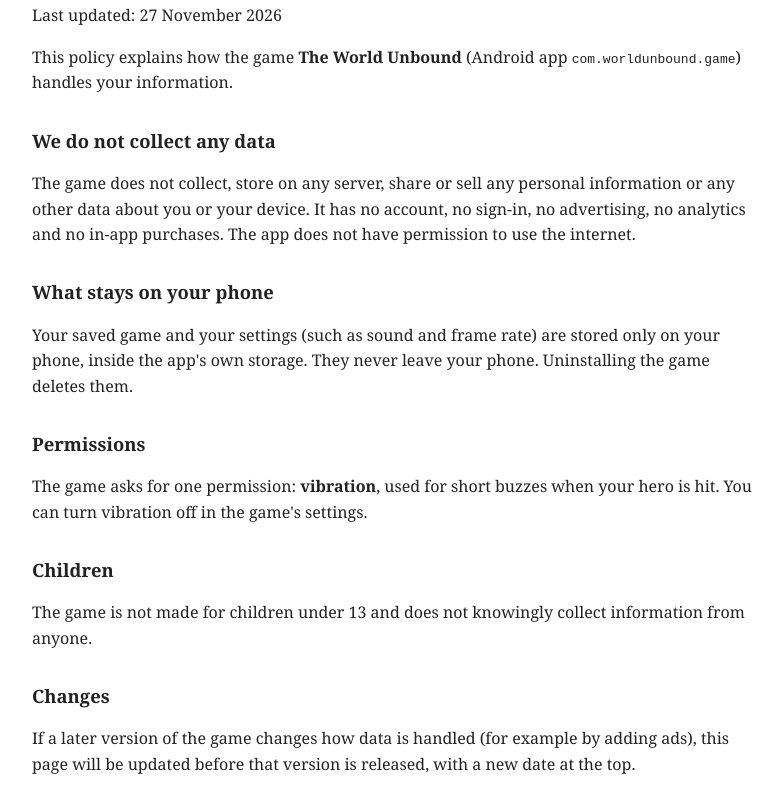
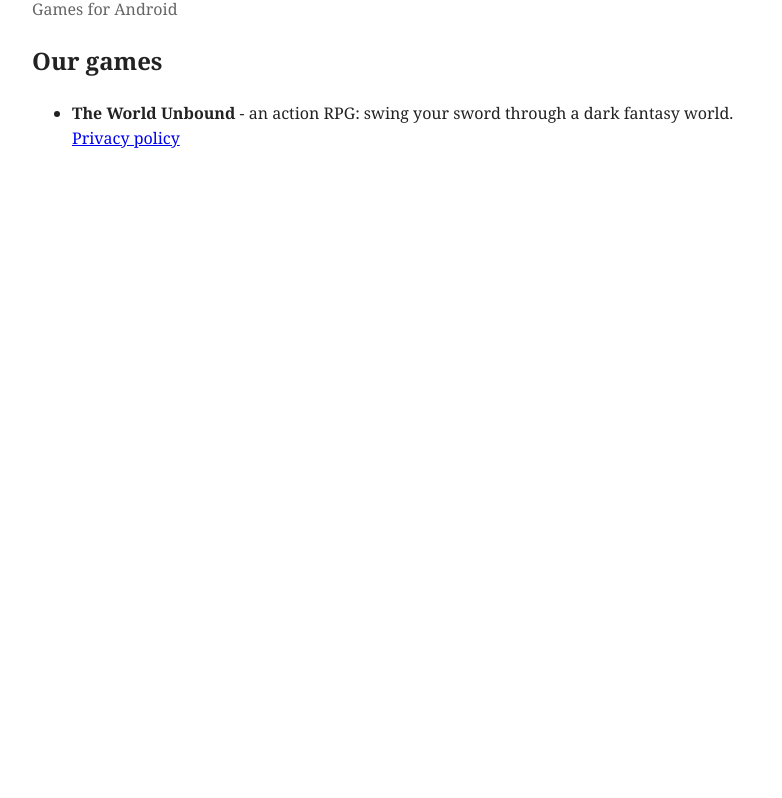
Before and after one commit to voltsyjr/nxtzen-gaming-policies, a plain HTML site: page index.html in a window 1280 px wide. Shown: the part 95-893 px from the top of the page, without its empty margins (248-1030 px from the left). After the commit the page ends 800 px from the top, so only its background shows below. Drawn offline with Linux system fonts and the light colour scheme.

Commit message:
NxtZen Gaming site: a page per game; The World Unbound privacy policy
Co-Authored-By: Claude Opus 5.5 <noreply@anthropic.com>

```diff
--- a/index.html
+++ b/index.html
@@ -3,40 +3,22 @@
 <head>
 <meta charset="utf-8">
 <meta name="viewport" content="width=device-width, initial-scale=1">
-<title>The World Unbound - Privacy Policy</title>
+<title>NxtZen Gaming</title>
 <style>
   body { font-family: Georgia, serif; max-width: 720px; margin: 40px auto; padding: 0 16px; line-height: 1.6; color: #222; background: #fff; }
-  h1 { font-size: 1.6em; } h2 { font-size: 1.15em; margin-top: 1.6em; }
+  h1 { font-size: 1.8em; margin-bottom: 0.2em; } .sub { color: #666; margin-top: 0; }
+  li { margin: 0.6em 0; }
 </style>
 </head>
 <body>
-<h1>The World Unbound - Privacy Policy</h1>
-<p>Last updated: 27 November 2026</p>
+<h1>NxtZen Gaming</h1>
+<p class="sub">Games for Android</p>
 
-<p>This policy explains how the game <strong>The World Unbound</strong> (Android app <code>com.worldunbound.game</code>)
-handles your information.</p>
-
-<h2>We do not collect any data</h2>
-<p>The game does not collect, store on any server, share or sell any personal information or any other data about you
-or your device. It has no account, no sign-in, no advertising, no analytics and no in-app purchases. The app does not
-have permission to use the internet.</p>
-
-<h2>What stays on your phone</h2>
-<p>Your saved game and your settings (such as sound and frame rate) are stored only on your phone, inside the app's own
-storage. They never leave your phone. Uninstalling the game deletes them.</p>
-
-<h2>Permissions</h2>
-<p>The game asks for one permission: <strong>vibration</strong>, used for short buzzes when your hero is hit. You can
-turn vibration off in the game's settings.</p>
-
-<h2>Children</h2>
-<p>The game is not made for children under 13 and does not knowingly collect information from anyone.</p>
-
-<h2>Changes</h2>
-<p>If a later version of the game changes how data is handled (for example by adding ads), this page will be updated
-before that version is released, with a new date at the top.</p>
-
-<h2>Contact</h2>
-<p>Questions about this policy: write to the developer's email address shown on the game's Google Play page.</p>
+<h2>Our games</h2>
+<ul>
+  <!-- A new game: add one line here, and its folder next to the-world-unbound/ -->
+  <li><strong>The World Unbound</strong> - an action RPG: swing your sword through a dark fantasy world.
+    <a href="the-world-unbound/privacy-policy/">Privacy policy</a></li>
+</ul>
 </body>
 </html>
```
Also changed, not shown: the-world-unbound/privacy-policy/index.html (added, +43 -0 lines).
